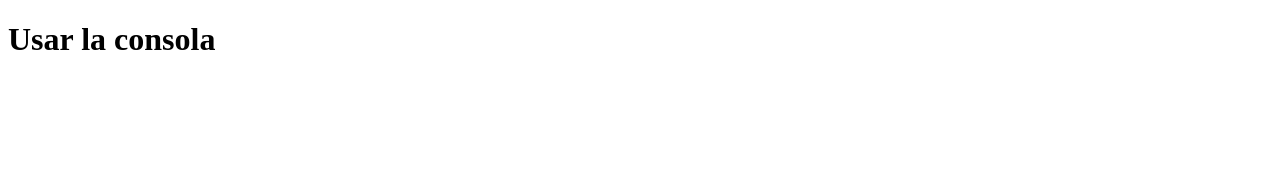
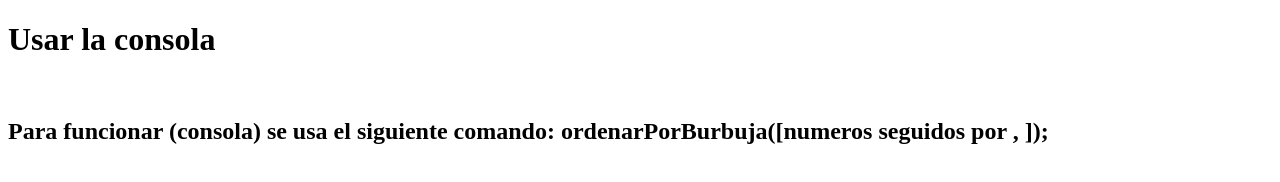
Before and after one commit to marxico/arreglosburbuja, a plain HTML site: page docs/index.html in a window 1280 px wide. Drawn offline with Linux system fonts and the light colour scheme.

Commit message:
comando para usar

```diff
--- a/docs/index.html
+++ b/docs/index.html
@@ -7,7 +7,8 @@
     <title>Metodo Burbuja</title>
 </head>
 <body>
-    <h1>Usar la consola</h1>
+    <h1>Usar la consola</h1> <br>
+    <h2>Para funcionar (consola) se usa el siguiente comando: ordenarPorBurbuja([numeros seguidos por , ]);</h2>
     <script src="burbuja.js"></script>
 </body>
 </html>
```
